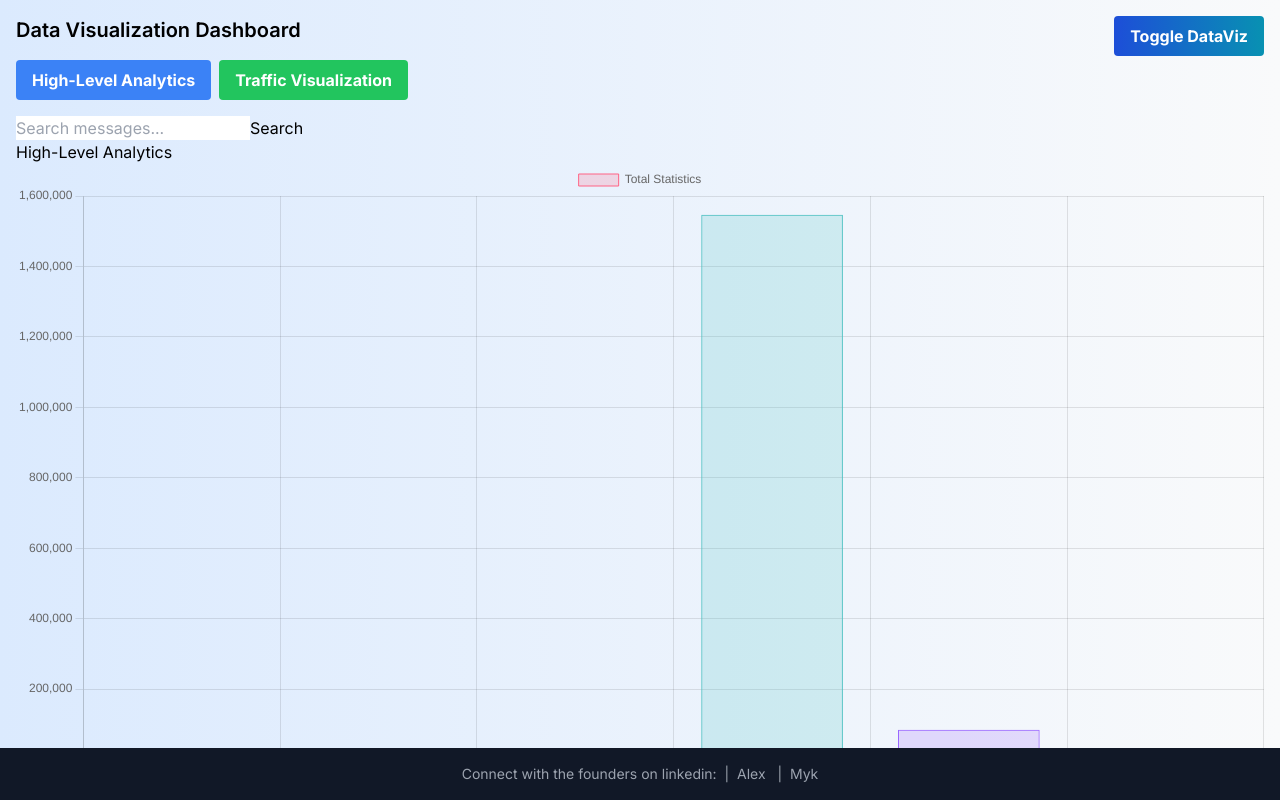
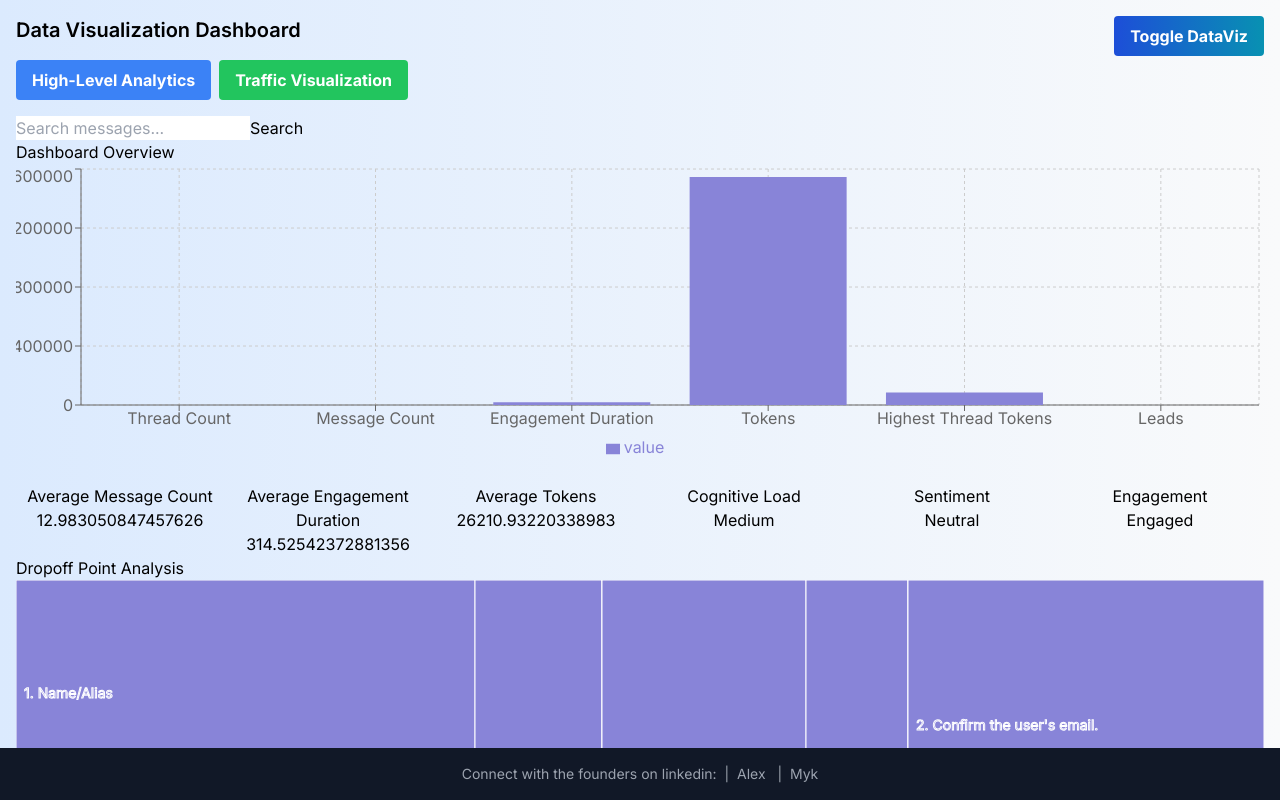
Before and after one commit to screwyforcepush/AIMM, a Next.js app: page / in a window 1280 px wide. Both pictures are taken after a click on the button "Toggle DataViz". Shown: the top 800 px of the page. Built offline with nearby package versions, Linux system fonts and the light colour scheme.

Commit message:
Enhance HighLevelAnalytics Dashboard

```diff
--- a/app/ui/HighLevelAnalytics.tsx
+++ b/app/ui/HighLevelAnalytics.tsx
@@ -1,79 +1,61 @@
 import React from 'react';
-import { Bar, Pie, Line } from 'react-chartjs-2';
-import 'chart.js/auto';
 import { HighLevelAnalyticsComponentProps } from './types';
+import { ResponsiveContainer, BarChart, Bar, XAxis, YAxis, CartesianGrid, Tooltip, Legend, PieChart, Pie, Cell, Treemap } from 'recharts';
+
+const COLORS = ['#0088FE', '#00C49F', '#FFBB28', '#FF8042'];
 
 const HighLevelAnalytics: React.FC<HighLevelAnalyticsComponentProps> = ({ totalStatistics, aggregateStatistics }) => {
-  // Data for bar chart (Total Statistics)
-  const totalStatsData = {
-    labels: ['Thread Count', 'Engagement Duration', 'Message Count', 'Total Tokens', 'Highest Thread Tokens', 'Leads'],
-    datasets: [{
-      label: 'Total Statistics',
-      data: [totalStatistics.thread_count, totalStatistics.engagement_duration, totalStatistics.message_count, totalStatistics.tokens, totalStatistics.highest_thread_tokens, totalStatistics.leads],
-      backgroundColor: [
-        'rgba(255, 99, 132, 0.2)',
-        'rgba(54, 162, 235, 0.2)',
-        'rgba(255, 206, 86, 0.2)',
-        'rgba(75, 192, 192, 0.2)',
-        'rgba(153, 102, 255, 0.2)',
-        'rgba(255, 159, 64, 0.2)'
-      ],
-      borderColor: [
-        'rgba(255, 99, 132, 1)',
-        'rgba(54, 162, 235, 1)',
-        'rgba(255, 206, 86, 1)',
-        'rgba(75, 192, 192, 1)',
-        'rgba(153, 102, 255, 1)',
-        'rgba(255, 159, 64, 1)'
-      ],
-      borderWidth: 1
-    }]
-  };
+  const totalData = [
+    { name: 'Thread Count', value: totalStatistics.thread_count },
+    { name: 'Message Count', value: totalStatistics.message_count },
+    { name: 'Engagement Duration', value: totalStatistics.engagement_duration },
+    { name: 'Tokens', value: totalStatistics.tokens },
+    { name: 'Highest Thread Tokens', value: totalStatistics.highest_thread_tokens },
+    { name: 'Leads', value: totalStatistics.leads }
+  ];
 
-  // Data for pie chart (Aggregate Statistics - Sentiment)
-  const sentimentData = {
-    labels: ['Positive', 'Neutral', 'Negative'],
-    datasets: [{
-      label: 'Sentiment Distribution',
-      data: [aggregateStatistics.sentiment],
-      backgroundColor: [
-        'rgba(75, 192, 192, 0.2)',
-        'rgba(54, 162, 235, 0.2)',
-        'rgba(255, 99, 132, 0.2)'
-      ],
-      borderColor: [
-        'rgba(75, 192, 192, 1)',
-        'rgba(54, 162, 235, 1)',
-        'rgba(255, 99, 132, 1)'
-      ],
-      borderWidth: 1
-    }]
-  };
+  const aggregateData = [
+    { name: 'Average Message Count', value: aggregateStatistics.message_count },
+    { name: 'Average Engagement Duration', value: aggregateStatistics.engagement_duration },
+    { name: 'Average Tokens', value: aggregateStatistics.tokens },
+    { name: 'Cognitive Load', value: aggregateStatistics.cognitive_load },
+    { name: 'Sentiment', value: aggregateStatistics.sentiment },
+    { name: 'Engagement', value: aggregateStatistics.engagement }
+  ];
 
-  // Data for line chart (Aggregate Statistics - Engagement Duration)
-  const engagementDurationData = {
-    labels: ['Jan', 'Feb', 'Mar', 'Apr', 'May', 'Jun', 'Jul', 'Aug', 'Sep', 'Oct', 'Nov', 'Dec'],
-    datasets: [{
-      label: 'Engagement Duration Over Time',
-      data: [/* Data points for each month */],
-      fill: false,
-      borderColor: 'rgb(75, 192, 192)',
-      tension: 0.1
-    }]
-  };
+  const dropoffData = Object.entries(aggregateStatistics.dropoff_point).map(([key, value]) => ({
+    name: key,
+    children: Object.entries(value.steps).map(([stepKey, stepValue]) => ({
+      name: stepKey,
+      size: stepValue,
+    })),
+  }));
 
   return (
     <div>
-      <h2>High-Level Analytics</h2>
-      <div>
-        <Bar data={totalStatsData} />
+      <h2>Dashboard Overview</h2>
+      <ResponsiveContainer width="100%" height={300}>
+        <BarChart data={totalData}>
+          <CartesianGrid strokeDasharray="3 3" />
+          <XAxis dataKey="name" />
+          <YAxis />
+          <Tooltip />
+          <Legend />
+          <Bar dataKey="value" fill="#8884d8" />
+        </BarChart>
+      </ResponsiveContainer>
+      <div style={{ display: 'flex', justifyContent: 'space-around', marginTop: '20px' }}>
+        {aggregateData.map((entry, index) => (
+          <div key={`cell-${index}`} style={{ width: '20%', textAlign: 'center' }}>
+            <h4>{entry.name}</h4>
+            <p>{entry.value}</p>
+          </div>
+        ))}
       </div>
-      <div>
-        <Pie data={sentimentData} />
-      </div>
-      <div>
-        <Line data={engagementDurationData} />
-      </div>
+      <h2>Dropoff Point Analysis</h2>
+      <ResponsiveContainer width="100%" height={400}>
+        <Treemap data={dropoffData} dataKey="size" aspectRatio={4 / 3} stroke="#fff" fill="#8884d8" />
+      </ResponsiveContainer>
     </div>
   );
 };
```
